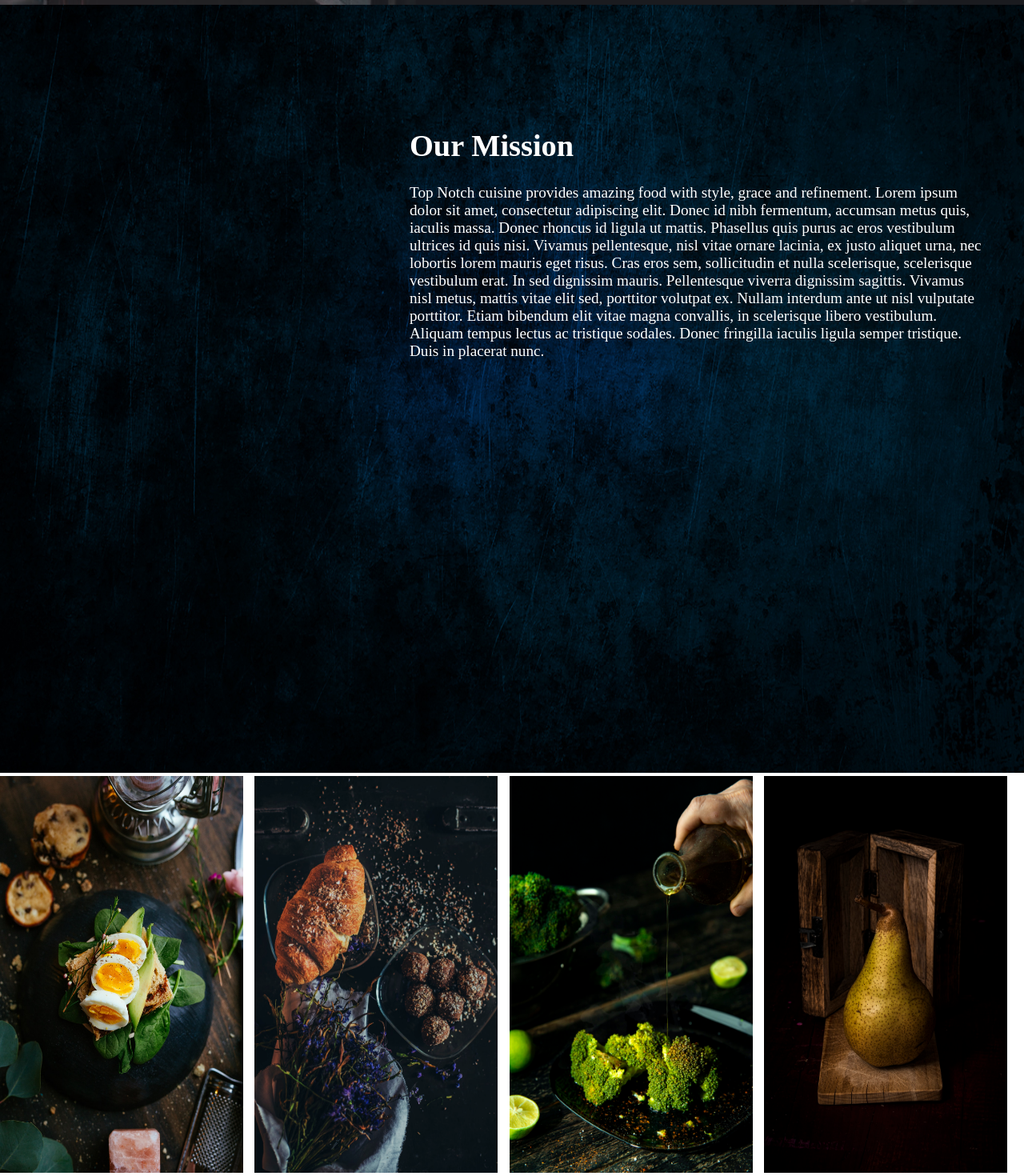
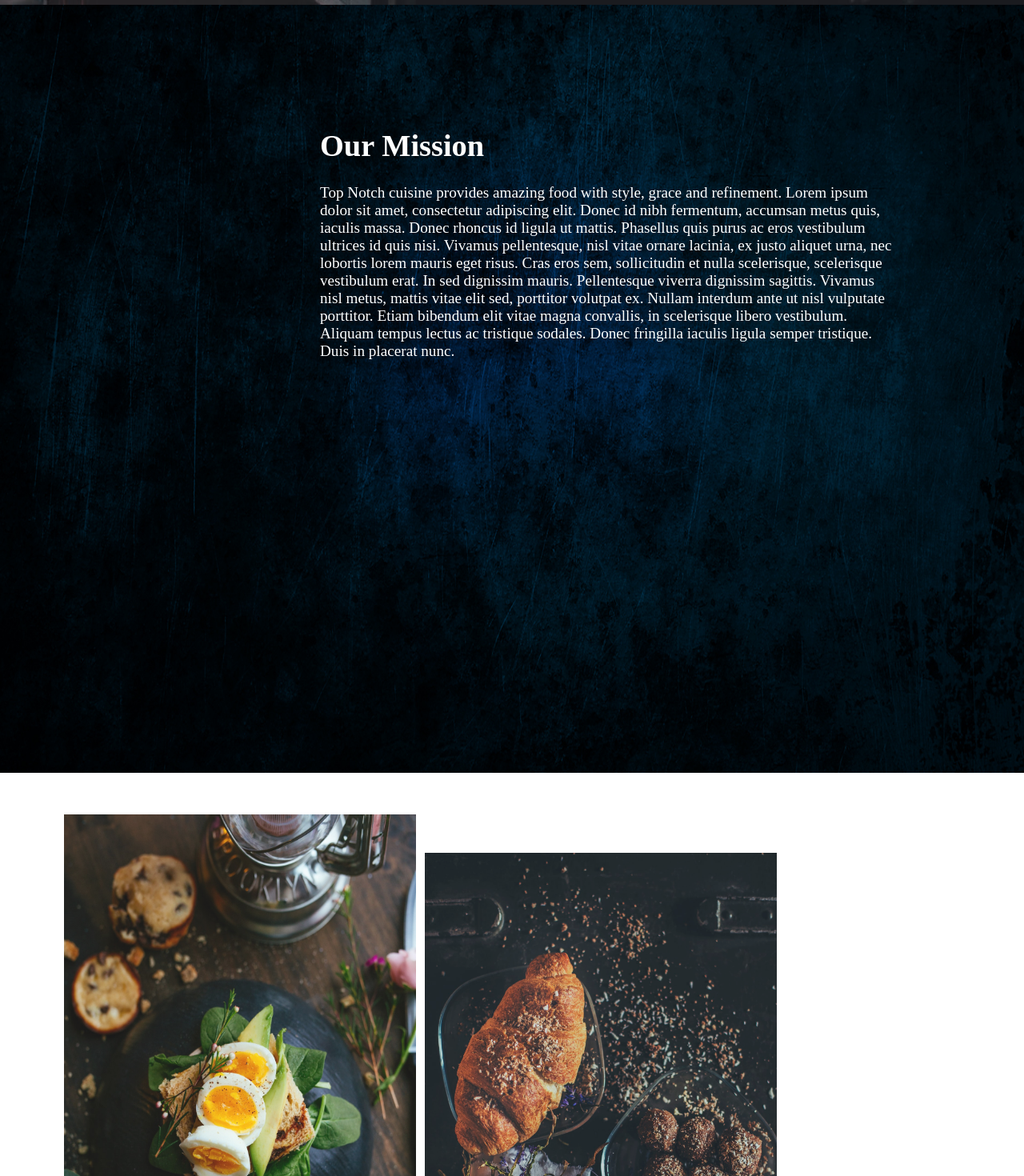
Before and after one commit to coderSathesBala/restaurant-mock-app, a React (Create React App) app: page / in a window 1280 px wide. Shown: the part 800-2270 px from the top of the page at 80% size. Built offline with nearby package versions, Linux system fonts and the light colour scheme.

Commit message:
UpdateDisplayMenu

```diff
--- a/src/CSS/MenuDisplay.css
+++ b/src/CSS/MenuDisplay.css
@@ -1,5 +1,16 @@
 .menuImages {
-    width: 19rem;
-    height: 31rem;
-    padding-right: 0.9rem;
+    width: 55vh;
+    height: 90vh;
+    padding-right: 0.7rem;
+    vertical-align: top;
+    margin-top: 3rem;
+    opacity: 0.9;
 }
+
+#one {
+    margin-left: 5rem;
+}
+
+#two {
+    margin-top: 6rem;
+}
--- a/src/CSS/OurMission.css
+++ b/src/CSS/OurMission.css
@@ -1,10 +1,9 @@
 .OurMissionWhole {
-    /* margin-right: 10rem; */
     position: relative;
 }
 
 #OurMissionTitle {
-    text-align: left;
+    margin-right: 5rem;
 }
 
 .OurMissionImage {
@@ -13,17 +12,11 @@
 }
 
 .OurMissionDescription {
-    margin-right: 3rem;
+    margin-left: 25rem;
     width: 45rem;
     position: absolute;
-    right: 0;
     top: 8rem;
     color: white;
     font-family: 'Arvo', serif;
     font-size: 1.2rem;
 }
-
-.FoodImage {
-    width: 80%;
-    margin: -10rem 0 0 24rem;
-}
--- a/src/components/MenuDisplay.js
+++ b/src/components/MenuDisplay.js
@@ -8,10 +8,9 @@ import '../CSS/MenuDisplay.css'
 function MenuDisplay () {
     return (
         <div className="menuDisplay">
-            <img className="menuImages" src={menuImage1}/>
-            <img className="menuImages" src={menuImage2}/>
-            <img className="menuImages" src={menuImage3}/>
-            <img className="menuImages" src={menuImage4}/>
+            <img className="menuImages" id="one" src={menuImage1}/>
+            <img className="menuImages" id="two" src={menuImage2}/>
+            <img className="menuImages" id="three" src={menuImage3}/>
         </div>
     )
 }
--- a/src/components/OurMission.js
+++ b/src/components/OurMission.js
@@ -1,7 +1,6 @@
 import blueImageDiv from "../images/blueImageDiv.jpg"
 import foodImage from '../images/foodImage.jpeg'
 import "../CSS/OurMission.css"
-
 
 function OurMission() {
     return (
```
Also changed, not shown: src/images/ourMissionImage.jpeg (added).
